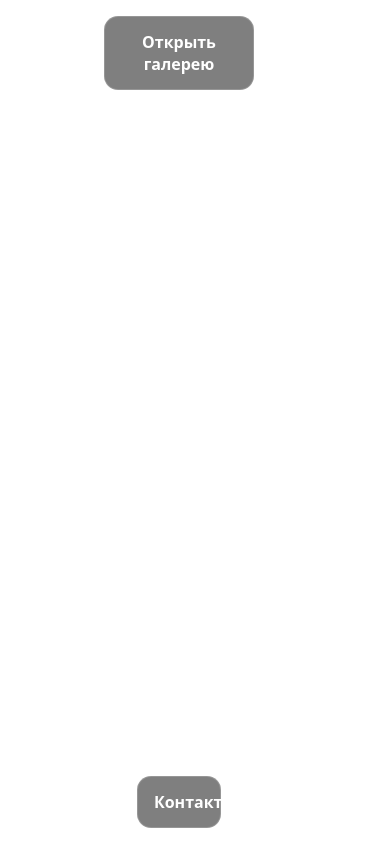
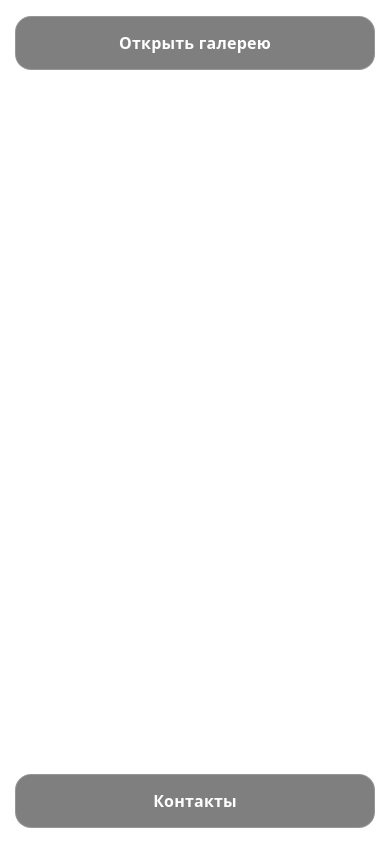
Before and after one commit to LukasMindeli/tg-gallery, a React (Vite) app in the folder webapp/: page / in a window 390 px wide. Built offline with nearby package versions, Linux system fonts and the light colour scheme.

Commit message:
Improve mobile menu layout (safe-area, no wrap, slimmer buttons)

```diff
--- a/webapp/src/pages/Menu.jsx
+++ b/webapp/src/pages/Menu.jsx
@@ -1,57 +1,59 @@
 import { Link } from "react-router-dom";
 
 const btnStyle = {
-  width: "calc(100% - 32px)",
+  width: "calc(100vw - 32px)",
   maxWidth: 520,
-  padding: "14px 16px",
-  borderRadius: 14,
+  height: 52,
+  borderRadius: 16,
   border: "1px solid rgba(255,255,255,0.18)",
   background: "rgba(0,0,0,0.5)", // чёрный 50%
   color: "white",
   fontSize: 16,
   fontWeight: 700,
+  letterSpacing: 0.2,
+  display: "flex",
+  alignItems: "center",
+  justifyContent: "center",
+  whiteSpace: "nowrap",     // не переносить текст
+  backdropFilter: "blur(6px)", // красиво на iOS/Android (где поддерживается)
 };
 
 export default function Menu() {
   return (
-    <div
-      style={{
-        width: "100vw",
-        minHeight: "100vh",
-        position: "relative",
-      }}
-    >
-      {/* Верхняя кнопка */}
+    <div style={{ width: "100vw", minHeight: "100vh" }}>
+      {/* TOP */}
       <div
         style={{
           position: "fixed",
-          top: 16,
+          top: "max(16px, env(safe-area-inset-top))",
           left: 0,
           right: 0,
           display: "flex",
           justifyContent: "center",
-          zIndex: 1,
+          zIndex: 10,
+          paddingTop: 0,
         }}
       >
         <Link to="/gallery" style={{ textDecoration: "none" }}>
-          <button style={btnStyle}>Открыть галерею</button>
+          <div style={btnStyle}>Открыть галерею</div>
         </Link>
       </div>
 
-      {/* Нижняя кнопка */}
+      {/* BOTTOM */}
       <div
         style={{
           position: "fixed",
-          bottom: 16,
+          bottom: "max(16px, env(safe-area-inset-bottom))",
           left: 0,
           right: 0,
           display: "flex",
           justifyContent: "center",
-          zIndex: 1,
+          zIndex: 10,
+          paddingBottom: 0,
         }}
       >
         <Link to="/contacts" style={{ textDecoration: "none" }}>
-          <button style={btnStyle}>Контакты</button>
+          <div style={btnStyle}>Контакты</div>
         </Link>
       </div>
     </div>
```
